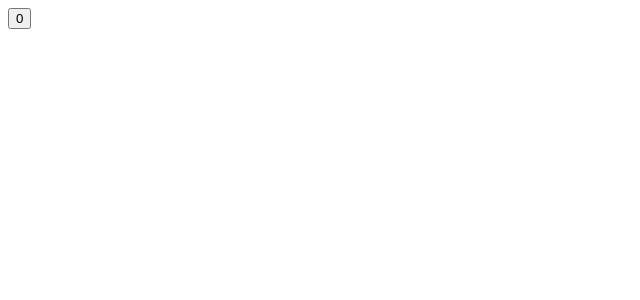
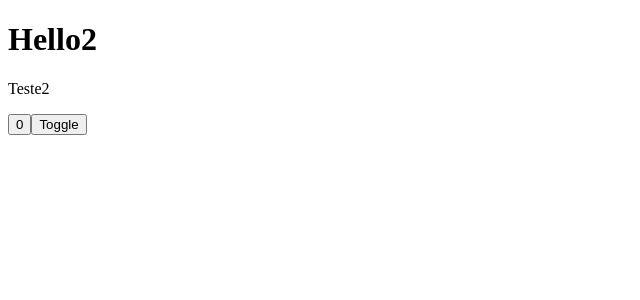
Before and after one commit to alejandrofonsecac/reactTS, a React (Vite) app in the folder react-TS/: page / in a window 1280 px wide. Shown: the top 300 px of the page, without its empty margins (0-640 px from the left). Built offline with nearby package versions, Linux system fonts and the light colour scheme.

Commit message:
Condicional Render

```diff
--- a/react-TS/src/App.tsx
+++ b/react-TS/src/App.tsx
@@ -4,11 +4,24 @@ import { useState } from 'react'
 
 export function App() {
   const [count, setCount] = useState(0)
+  const [hide, setHide] = useState(false)
 
   return (
     <>
+      {hide && <h1>Hello1</h1>}
+      {!hide && <h1>Hello2</h1>}
+
+      {hide
+        ? <p>Teste1</p>
+        : <p>Teste2</p>
+      }
+
       <button onClick={() => setCount(count + 1)}>
         {count}
+      </button>
+
+      <button onClick={() => setHide(!hide)}>
+        Toggle
       </button>
     </>
   )
```
Also changed, not shown: react-TS/src/docs/condicionalRender.md (added, +11 -0 lines).
